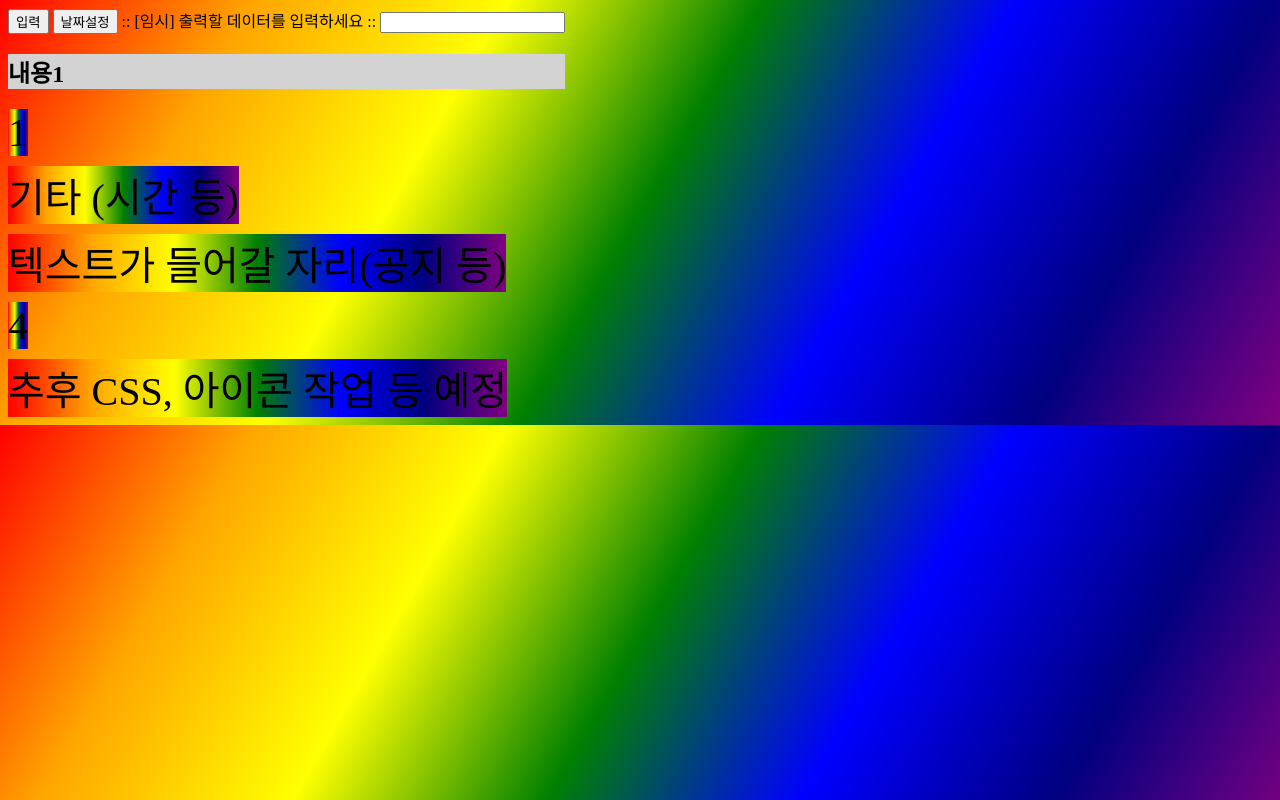
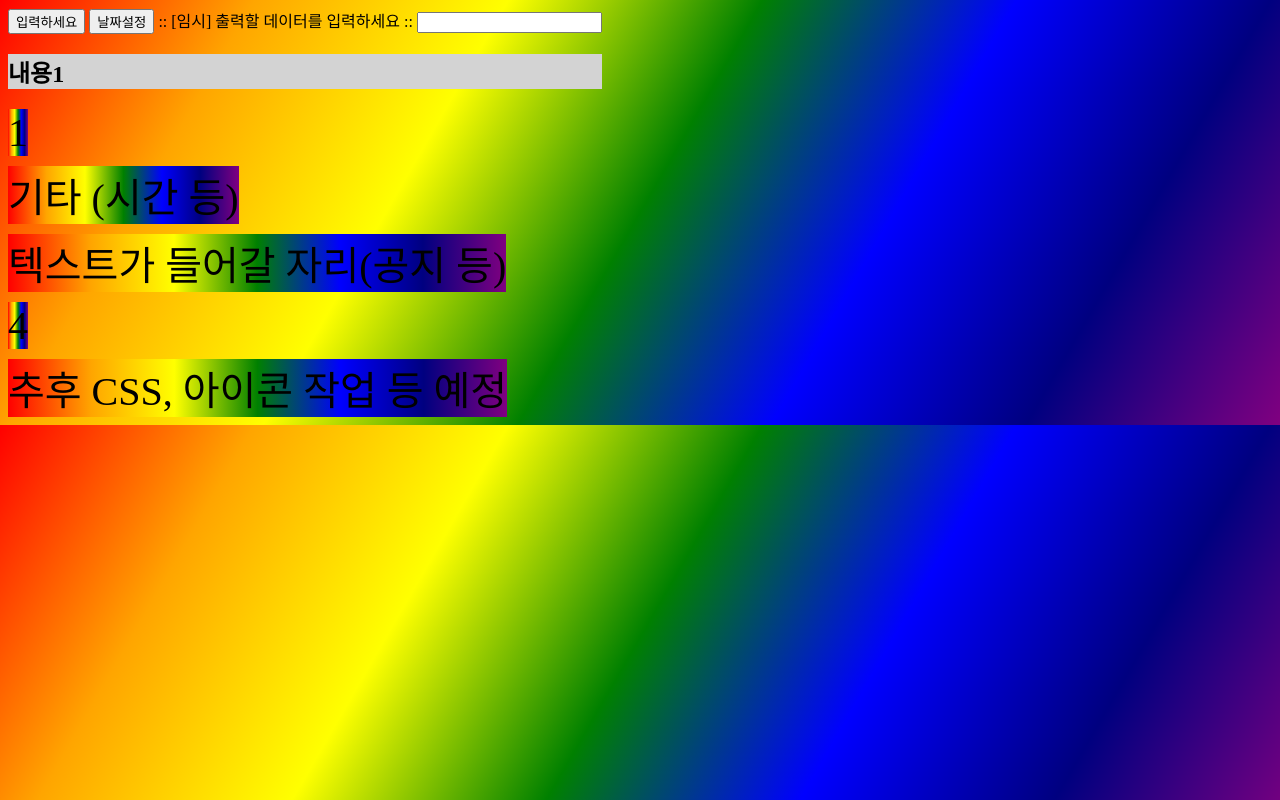
Before and after one commit to rleadme/jnu-timer, a plain HTML site: page index.html in a window 1280 px wide. Drawn offline with Linux system fonts and the light colour scheme.

Commit message:
update: index

```diff
--- a/index.html
+++ b/index.html
@@ -13,7 +13,7 @@
   <title>New Tab</title>
 </head>
 <body class="fullscreen">
-  <button id="input">입력</button>
+  <button id="input">입력하세요</button>
   <button id="date">날짜설정</button>
 
 
```
